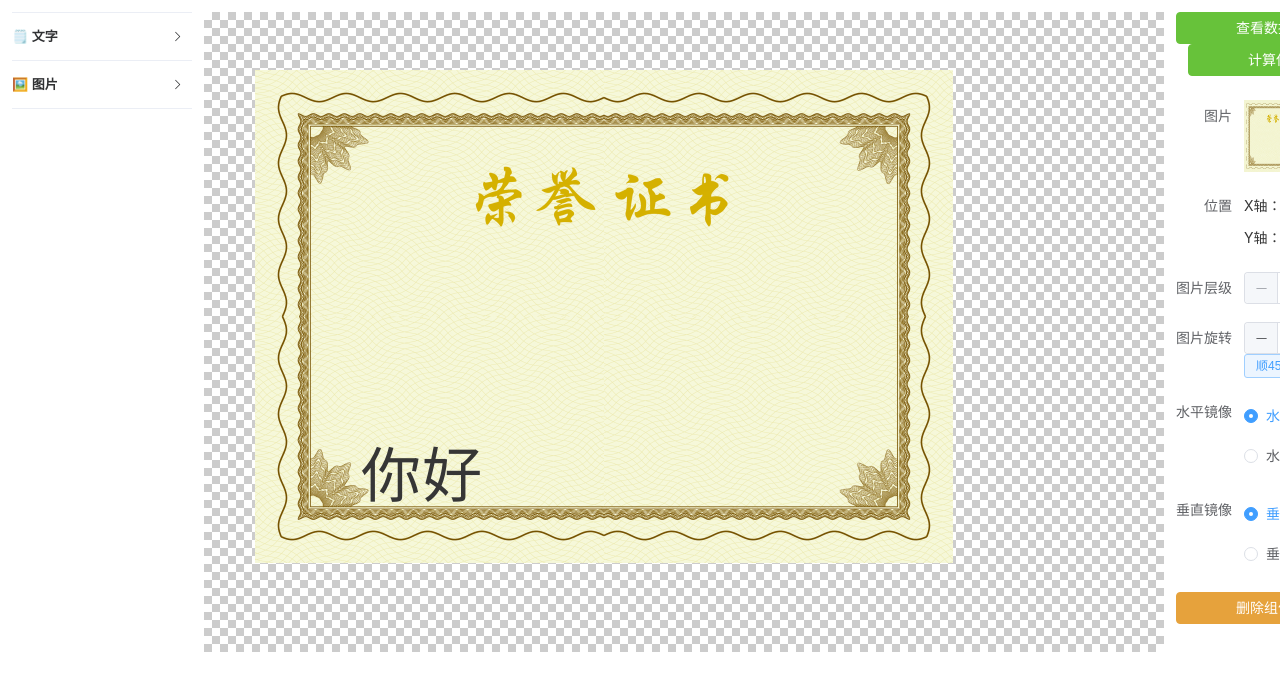
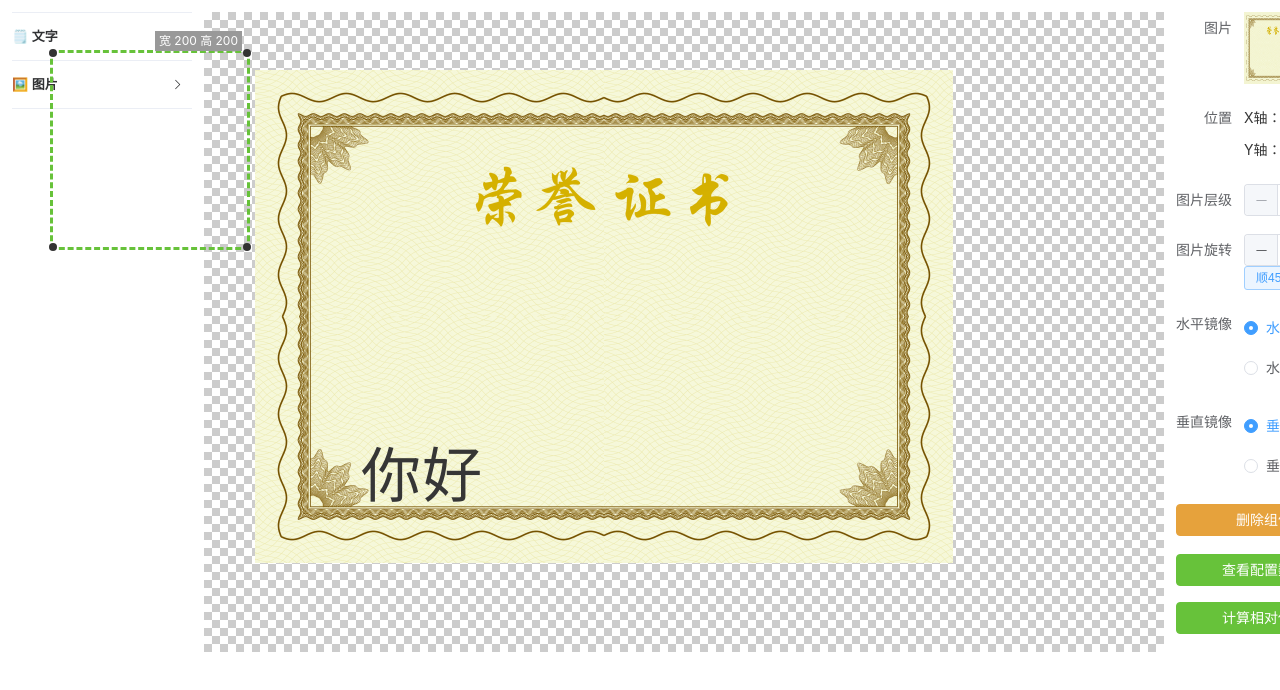
Before and after one commit to shuirongshuifu/lowcode, a Vue app: page /#/ in a window 1280 px wide. Shown: the top 690 px of the page. Built offline with nearby package versions, Linux system fonts and the light colour scheme.

Commit message:
优化双击截图边框点，将其去除

```diff
--- a/src/components/cropBox.vue
+++ b/src/components/cropBox.vue
@@ -1,20 +1,28 @@
 <template>
-  <div class="cropBox" id="cropBox">
-    <div class="resize-handle nw"></div>
-    <div class="resize-handle ne"></div>
-    <div class="resize-handle sw"></div>
-    <div class="resize-handle se"></div>
+  <div class="cropBox" :class="{ isHideBorder: isHideBorder }" id="cropBox">
+    <div
+      v-for="dot in dotList"
+      :class="'resize-handle ' + dot"
+      :style="{
+        opacity: isHideBorder ? 0 : 1,
+      }"
+    ></div>
     <span class="val">宽 200 高 200</span>
   </div>
 </template>
 
 <script setup>
-import { ref, reactive, onMounted } from "vue";
+import { ref, reactive, onMounted, nextTick } from "vue";
 import html2canvas from "html2canvas";
+
+let dotList = ["nw", "ne", "sw", "se"];
 
 onMounted(() => {
   init();
 });
+
+// 截图时，要把边框点点隐藏
+const isHideBorder = ref(false);
 
 const init = () => {
   const cropBox = document.getElementById("cropBox");
@@ -110,9 +118,10 @@ const init = () => {
 
   // 双击触发截图功能
   cropBox.addEventListener("dblclick", () => {
+    isHideBorder.value = true;
+    nextTick(() => {
       const rect = cropBox.getBoundingClientRect(); // 获取截图区域位置和尺寸
       const scale = window.devicePixelRatio; // 获取设备像素比
-
       html2canvas(content, { scale }).then((canvas) => {
         const croppedCanvas = document.createElement("canvas");
         const ctx = croppedCanvas.getContext("2d");
@@ -124,7 +133,7 @@ const init = () => {
         croppedCanvas.width = rect.width * scale;
         croppedCanvas.height = rect.height * scale;
 
-      console.log('croppedCanvas',croppedCanvas);
+        console.log("croppedCanvas", croppedCanvas);
         // 在裁剪画布上绘制图片
         ctx.drawImage(
           canvas,
@@ -138,12 +147,15 @@ const init = () => {
           rect.height * scale // 绘制到目标画布的高度
         );
 
+        isHideBorder.value = false;
+
         // 导出裁剪后的图片
         croppedCanvas.toBlob((blob) => {
           const link = document.createElement("a");
           link.href = URL.createObjectURL(blob);
           link.download = "screenshot.png";
           link.click();
+        });
       });
     });
   });
@@ -157,17 +169,24 @@ const init = () => {
   left: 50px;
   width: 200px;
   height: 200px;
-  border: 2px solid #67c23a;
+  border: 3px dashed;
   box-sizing: border-box;
   cursor: move;
   z-index: 9999;
+  box-sizing: border-box;
+  border-color: #67c23a;
+  transition: border-color 1.2s;
+}
+
+.isHideBorder {
+  border-color: rgba(0, 0, 0, 0);
 }
 
 .val {
   position: absolute;
   font-size: 12px;
   color: #fff;
-  top: -20px;
+  top: -22px;
   right: 5px;
   background-color: #999;
   padding: 1px 4px;
@@ -176,33 +195,36 @@ const init = () => {
 
 .resize-handle {
   position: absolute;
-  width: 10px;
-  height: 10px;
-  background-color: #000;
+  width: 8px;
+  height: 8px;
+  background-color: #333;
   cursor: pointer;
+  border-radius: 50%;
+  opacity: 1;
+  transition: opacity 1.2s;
 }
 
 .nw {
-  top: -5px;
-  left: -5px;
+  top: -4px;
+  left: -4px;
   cursor: nwse-resize;
 }
 
 .ne {
-  top: -5px;
-  right: -5px;
+  top: -4px;
+  right: -4px;
   cursor: nesw-resize;
 }
 
 .sw {
-  bottom: -5px;
-  left: -5px;
+  bottom: -4px;
+  left: -4px;
   cursor: nesw-resize;
 }
 
 .se {
-  bottom: -5px;
-  right: -5px;
+  bottom: -4px;
+  right: -4px;
   cursor: nwse-resize;
 }
 
@@ -212,9 +234,4 @@ const init = () => {
   height: 100%;
   overflow: hidden;
 }
-
-img {
-  max-width: 100%;
-  height: auto;
-}
 </style>
--- a/src/page/home.vue
+++ b/src/page/home.vue
@@ -21,18 +21,18 @@
       </div>
     </div>
     <div class="rightContent">
-      <el-button type="success" style="width: 100%" @click="lookData">查看数据</el-button>
-      <el-button type="success" style="width: 100%" @click="calFn">计算位置</el-button>
-      <br />
-      <br />
       <template v-if="conf[curIndex]?.type == 'myText'">
         <textSet :confItem="conf[curIndex]" @delFn="delFn" />
       </template>
       <template v-if="conf[curIndex]?.type == 'myImg'">
         <imgSet :curDom="curDom" :confItem="conf[curIndex]" @delFn="delFn" />
       </template>
+      <div>
+        <el-button class="dBtn1" type="success" @click="seeData">查看配置数据</el-button>
+        <el-button class="dBtn2" type="success" @click="calFn">计算相对位置</el-button>
+      </div>
     </div>
-    <!-- <cropBox /> -->
+    <cropBox />
   </div>
 </template>
 
@@ -202,6 +202,7 @@ const initDrag = () => {
   };
 };
 
+// 假设只有一个图片，一个文字
 const calFn = () => {
   /**
    * 1. 拿到主要参照物底图，层级最低的图片
@@ -254,7 +255,7 @@ const isCurDomInContainer = (element) => {
   return false;
 };
 
-const lookData = () => {
+const seeData = () => {
   console.log(JSON.stringify(conf));
 };
 </script>
@@ -290,6 +291,14 @@ const lookData = () => {
     padding: 0 12px;
     width: 250px;
     text-align: center;
+    .dBtn1 {
+      width: 100%;
+    }
+    .dBtn2 {
+      width: 100%;
+      margin: 0;
+      margin-top: 16px;
+    }
   }
 }
 </style>
```
Lines whose indentation alone changed are shown as unchanged.
